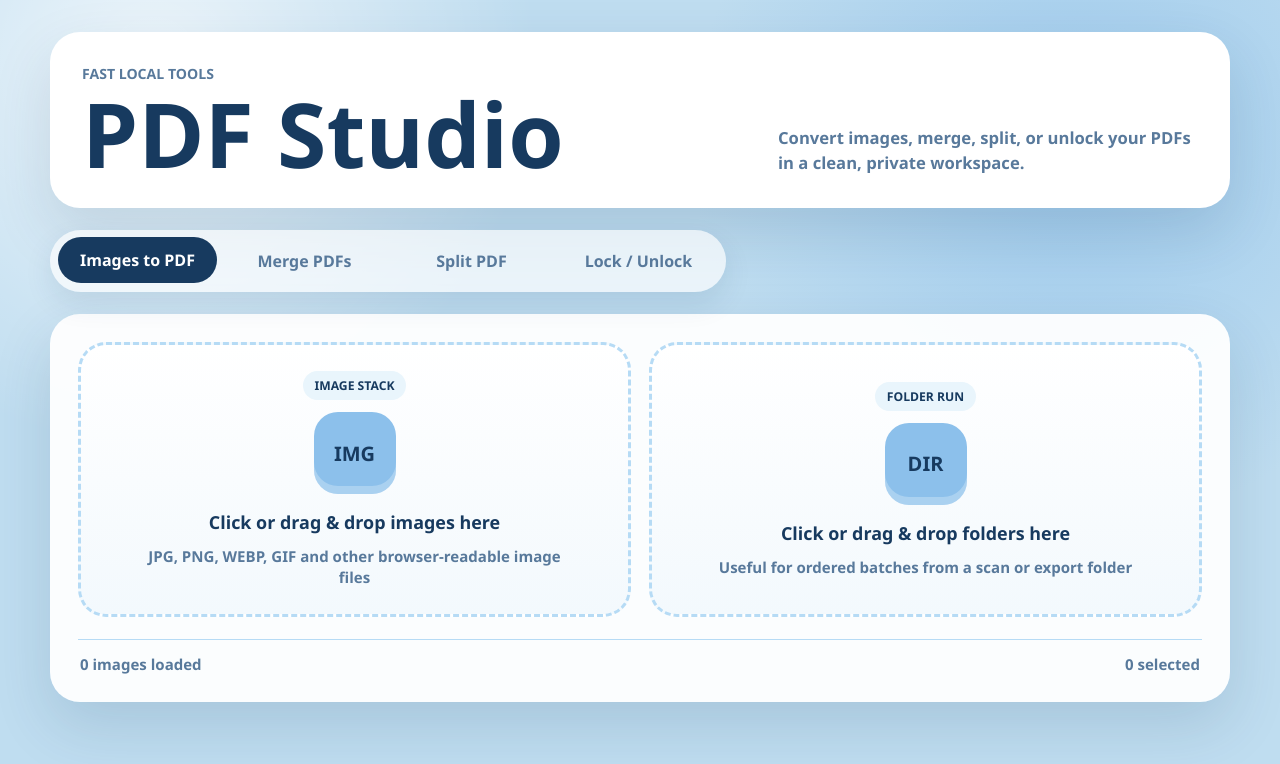
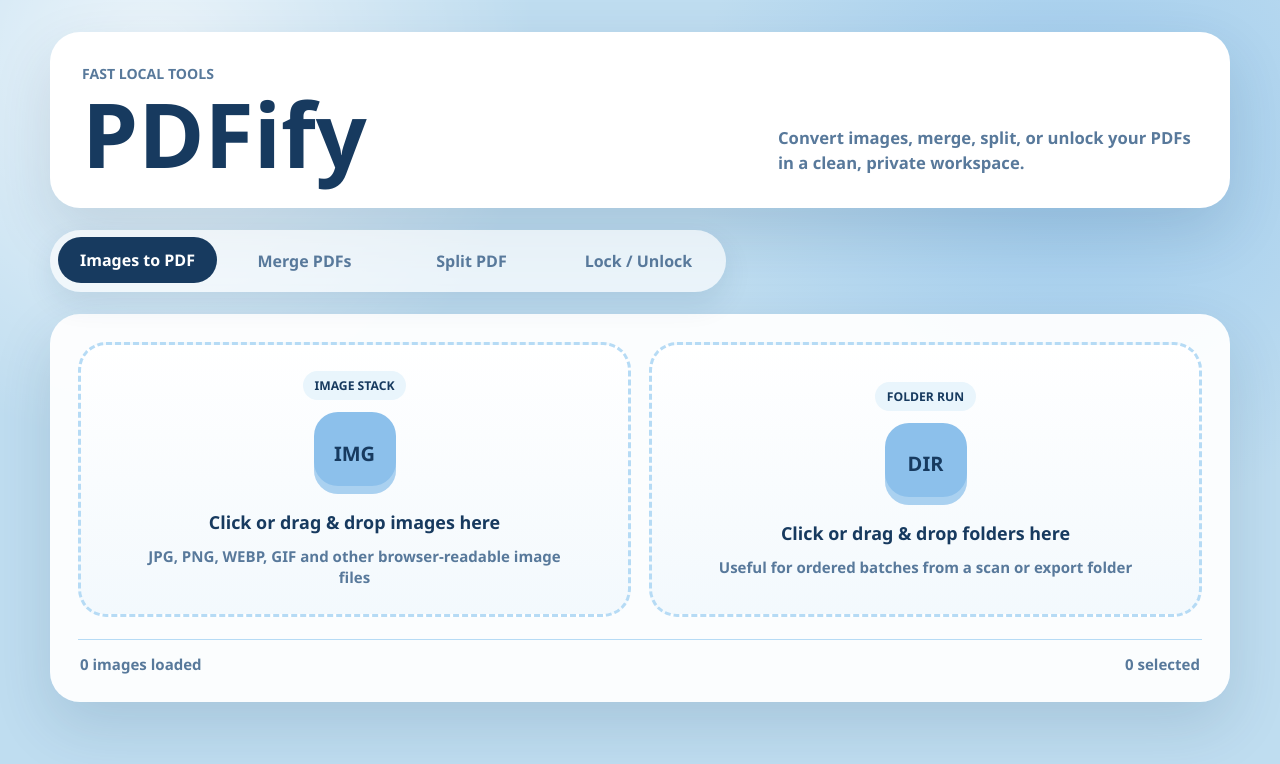
Before and after one commit to c2p-cmd/img2pdfify, a React (Vite) app in the folder frontend/: page / in a window 1280 px wide. Shown: the top 764 px of the page. Built offline with nearby package versions, Linux system fonts and the light colour scheme.

Commit message:
Adds better SEO

```diff
--- a/frontend/index.html
+++ b/frontend/index.html
@@ -3,9 +3,40 @@
 
 <head>
   <meta charset="UTF-8" />
-  <title>Image/PDF Tools</title>
+  <title>PDFify — Free Online PDF Tools | Convert, Merge, Split &amp; Unlock</title>
   <meta name="viewport" content="width=device-width, initial-scale=1.0" />
-  <meta name="description" content="Convert images to PDF and merge PDF files" />
+  <meta name="description" content="PDFify is a free, private PDF toolkit. Convert images to PDF, merge, split, and unlock PDFs — all in your browser. No file uploads, no account needed." />
+
+  <!-- Canonical: tells Google the one authoritative URL -->
+  <link rel="canonical" href="https://c2p-cmd.github.io/img2pdfify/" />
+
+  <!-- Open Graph — Discord, Slack, LinkedIn, Facebook link previews -->
+  <meta property="og:type" content="website" />
+  <meta property="og:url" content="https://c2p-cmd.github.io/img2pdfify/" />
+  <meta property="og:title" content="PDFify — Free Online PDF Tools" />
+  <meta property="og:description" content="Convert images to PDF, merge, split and unlock PDFs — free, private, no uploads." />
+  <meta property="og:image" content="https://c2p-cmd.github.io/img2pdfify/screenshots/Desktop1.png" />
+
+  <!-- Twitter Card -->
+  <meta name="twitter:card" content="summary_large_image" />
+  <meta name="twitter:title" content="PDFify — Free Online PDF Tools" />
+  <meta name="twitter:description" content="Convert images to PDF, merge, split and unlock PDFs — free, private, no uploads." />
+  <meta name="twitter:image" content="https://c2p-cmd.github.io/img2pdfify/screenshots/Desktop1.png" />
+
+  <!-- JSON-LD Structured Data: WebApplication schema for rich search results -->
+  <script type="application/ld+json">
+  {
+    "@context": "https://schema.org",
+    "@type": "WebApplication",
+    "name": "PDFify",
+    "url": "https://c2p-cmd.github.io/img2pdfify/",
+    "description": "Free browser-based PDF toolkit. Convert images to PDF, merge, split and unlock PDFs. No file uploads.",
+    "applicationCategory": "UtilitiesApplication",
+    "operatingSystem": "Any",
+    "offers": { "@type": "Offer", "price": "0", "priceCurrency": "USD" }
+  }
+  </script>
+
   <link rel="manifest" href="./manifest.json" />
   <meta name="theme-color" content="#BFDDF0" />
   <link rel="icon" href="/img2pdfify/icons/favicon.ico" sizes="32x32" />
--- a/frontend/src/App.tsx
+++ b/frontend/src/App.tsx
@@ -18,7 +18,7 @@ function App() {
       <header className="app-header">
         <div>
           <p className="app-kicker">fast local tools</p>
-          <h1>PDF Studio</h1>
+          <h1>PDFify</h1>
         </div>
         <p className="app-summary">
           Convert images, merge, split, or unlock your PDFs in a clean,
```
Also changed, not shown: frontend/public/robots.txt (added), 16 other files (tests, documents, lock files or other folders).
